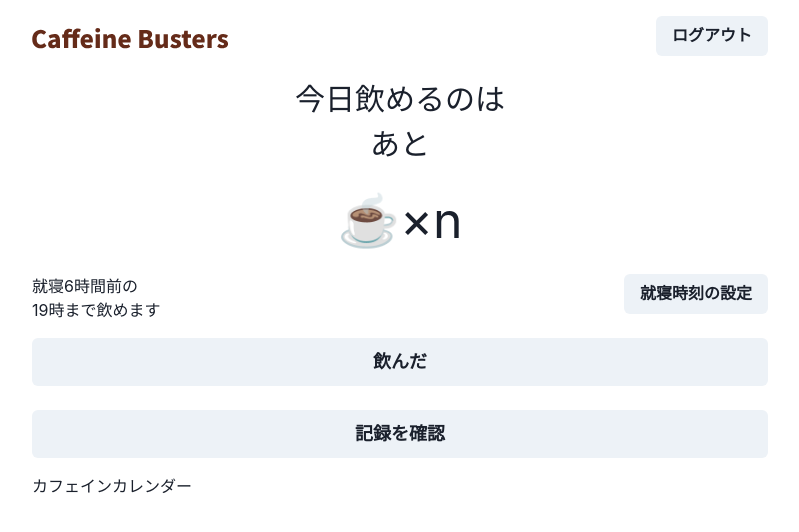
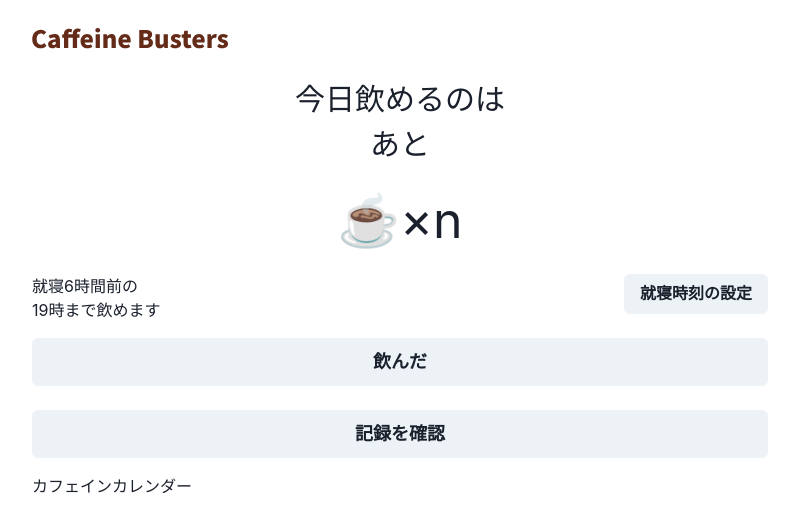
Before and after one commit to ritscc/hack-2021-1-b, a Next.js app: page / in a window 1280 px wide. Shown: the top 532 px of the page, without its empty margins (240-1039 px from the left). Built offline with nearby package versions, Linux system fonts and the light colour scheme; no server answers.

Commit message:
hide signout button when signed out

```diff
--- a/src/components/Header.tsx
+++ b/src/components/Header.tsx
@@ -1,9 +1,14 @@
-import { Flex, Heading,Button, Spacer } from "@chakra-ui/react";
+import { Flex, Heading, Button, Spacer } from "@chakra-ui/react";
 import { VFC } from "react";
+import { useUser } from "../lib/user";
 import { Link } from "./Link";
 import { Logo } from "./Logo";
+import firebase from "firebase";
+
+const signOut = () => firebase.auth().signOut();
 
 export const Header: VFC = () => {
+  const userState = useUser();
   return (
     <Flex as="header">
       <Heading color="orange.900" fontSize="3xl">
@@ -12,7 +17,9 @@ export const Header: VFC = () => {
         </Link>
       </Heading>
       <Spacer />
-      <Button>ログアウト</Button>
+      {userState.state === "LOADED" && (
+        <Button onClick={signOut}>ログアウト</Button>
+      )}
     </Flex>
   );
 };
```
